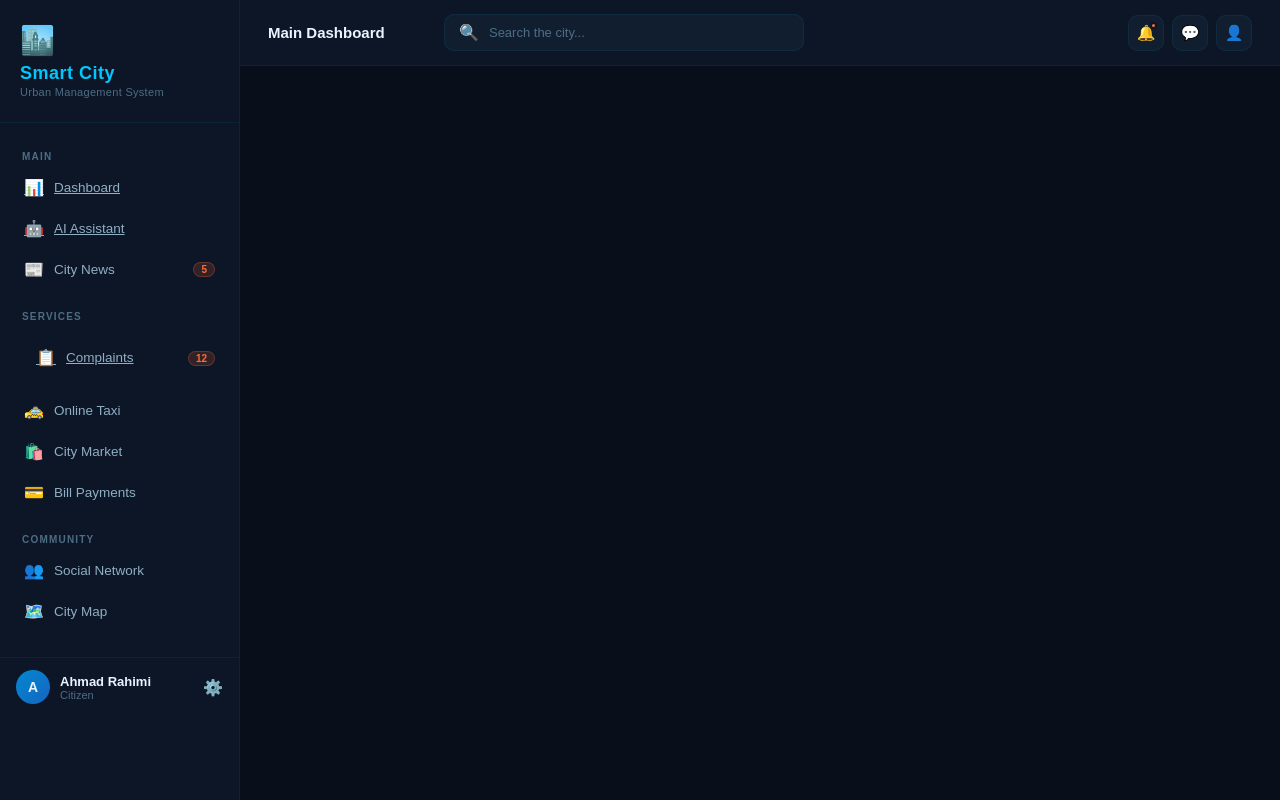
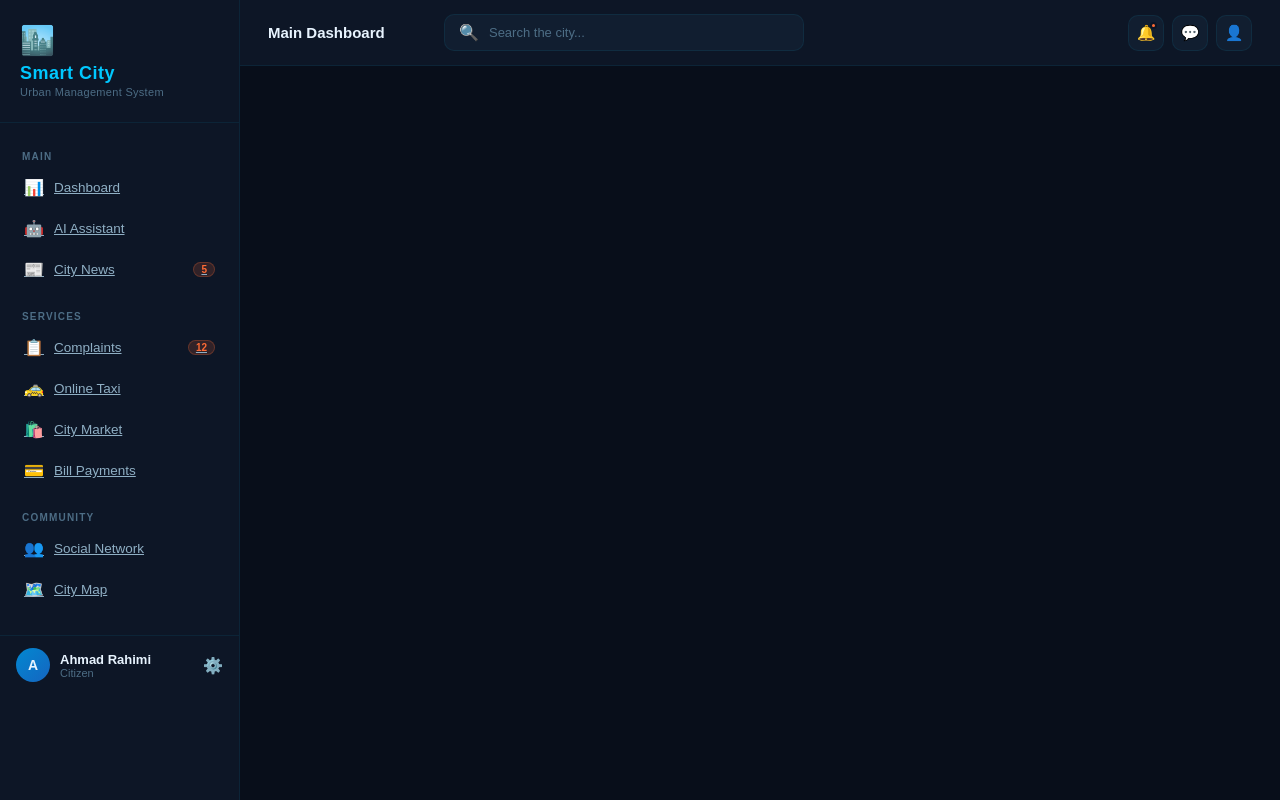
Before and after one commit to lastsurvivor1017-svg/exam3.11, a Django app: template templates/ai/ai.html in a window 1280 px wide. Run offline with Django 5.2, Linux system fonts and the light colour scheme; the template is opened without the code that fills it, so the values that code supplies are empty.

Commit message:
fix the sidebar

```diff
--- a/templates/base/sidebar.html
+++ b/templates/base/sidebar.html
@@ -1,6 +1,6 @@
 
-<!-- SIDEBAR -->
 <nav class="sidebar">
+
   <div class="sidebar-logo">
     <div class="logo-icon">🏙️</div>
     <div class="logo-text">Smart City</div>
@@ -10,44 +10,49 @@
   <div class="nav-section">
     <div class="nav-label">Main</div>
     <a href="{% url 'dashboard' %}" class="nav-item">
-  <span class="nav-icon">📊</span>Dashboard
+      <span class="nav-icon">📊</span>Dashboard
     </a>
     <a href="{% url 'ai' %}" class="nav-item">
-  <span class="nav-icon">🤖</span>AI Assistant
+      <span class="nav-icon">🤖</span>AI Assistant
     </a>
-    <div class="nav-item" onclick="showPage('news', this)">
+
+    <a href="{% url 'news' %}" class="nav-item">
       <span class="nav-icon">📰</span>City News
       <span class="nav-badge">5</span>
-    </div>
+    </a>
   </div>
 
   <div class="nav-section">
     <div class="nav-label">Services</div>
-    <div class="nav-item" onclick="showPage('complaints', this)">
-      <a href="{% url 'complaints' %}" class="nav-item">
-    <span class="nav-icon">📋</span>Complaints
+
+    <a href="{% url 'complaints' %}" class="nav-item">
+      <span class="nav-icon">📋</span>Complaints
+      <span class="nav-badge">12</span>
     </a>
-      <span class="nav-badge">12</span>
-    </div>
-    <div class="nav-item" onclick="showPage('taxi', this)">
+
+    <a href="{% url 'taxi' %}" class="nav-item">
       <span class="nav-icon">🚕</span>Online Taxi
-    </div>
-    <div class="nav-item" onclick="showPage('market', this)">
+    </a>
+
+    <a href="{% url 'market' %}" class="nav-item">
       <span class="nav-icon">🛍️</span>City Market
-    </div>
-    <div class="nav-item" onclick="showPage('payment', this)">
+    </a>
+
+    <a href="{% url 'payment' %}" class="nav-item">
       <span class="nav-icon">💳</span>Bill Payments
-    </div>
+    </a>
   </div>
 
   <div class="nav-section">
     <div class="nav-label">Community</div>
-    <div class="nav-item" onclick="showPage('social', this)">
+
+    <a href="{% url 'social' %}" class="nav-item">
       <span class="nav-icon">👥</span>Social Network
-    </div>
-    <div class="nav-item" onclick="showPage('map', this)">
+    </a>
+
+    <a href="{% url 'map' %}" class="nav-item">
       <span class="nav-icon">🗺️</span>City Map
-    </div>
+    </a>
   </div>
 
   <div class="sidebar-user">
@@ -58,4 +63,5 @@
     </div>
     <span style="margin-left:auto;font-size:16px;color:var(--text3);cursor:pointer">⚙️</span>
   </div>
+
 </nav>
```
